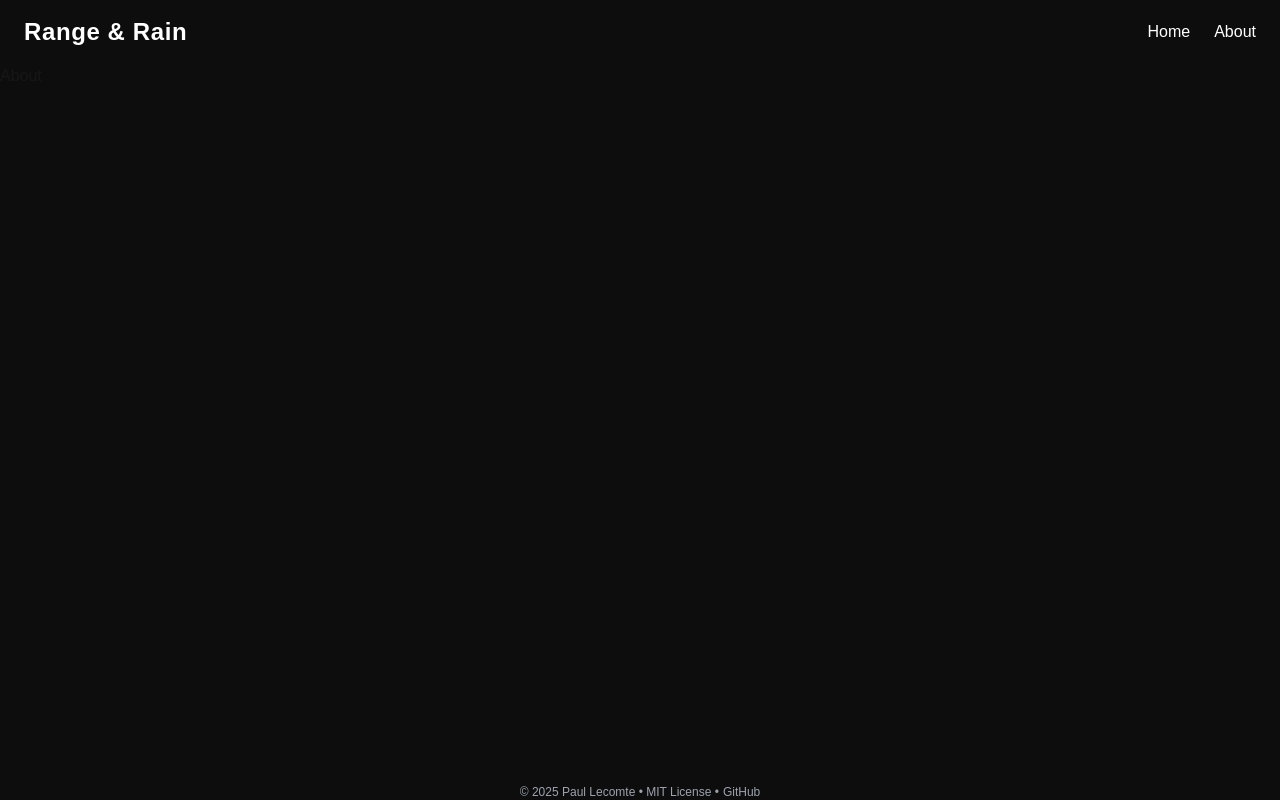
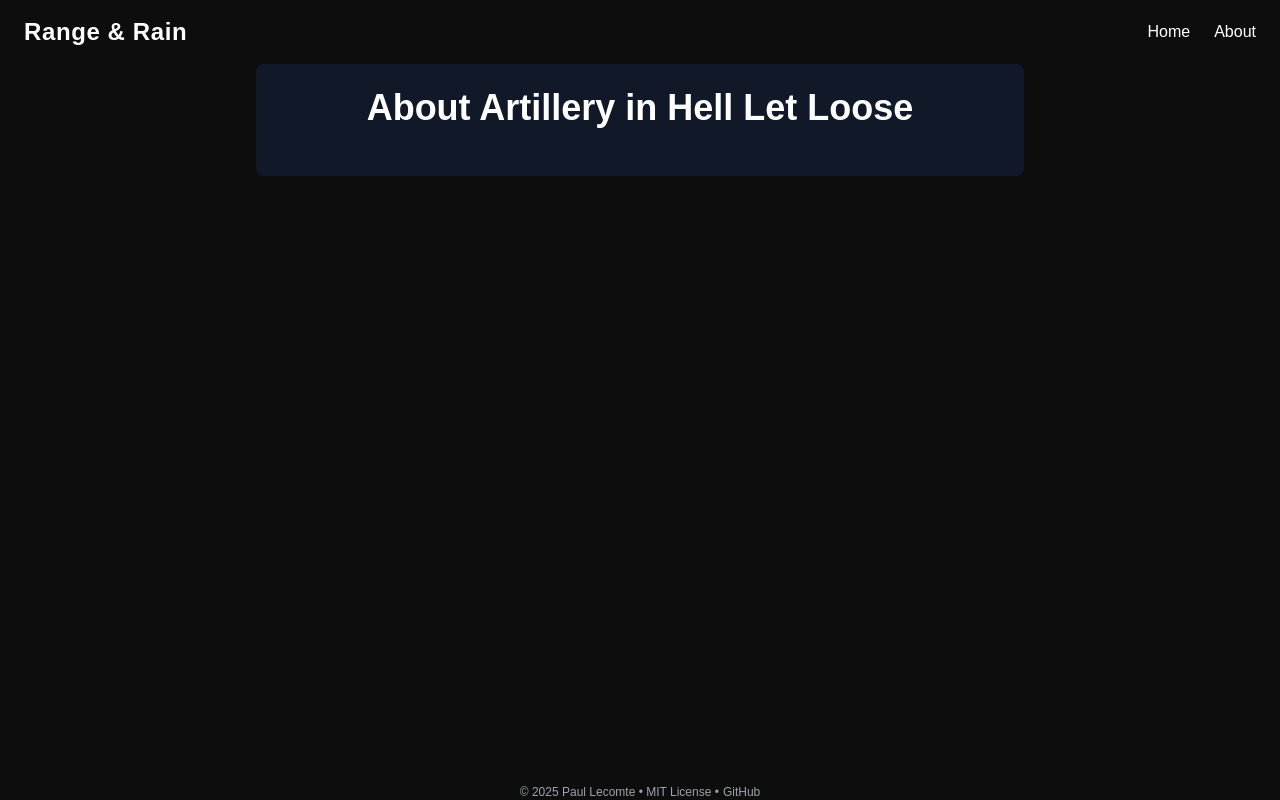
Before and after one commit to Paul-Lecomte/RangeAndRain, a Next.js app: page /about in a window 1280 px wide. Built offline with nearby package versions, Linux system fonts and the light colour scheme.

Commit message:
created the strcuture

```diff
--- a/src/app/about/page.js
+++ b/src/app/about/page.js
@@ -1,7 +1,7 @@
 const Page = () => {
     return (
-        <div>
-            About
+        <div className="max-w-3xl mx-auto p-6 bg-gray-900 text-white rounded-lg">
+            <h1 className="text-4xl font-bold mb-6 text-center">About Artillery in Hell Let Loose</h1>
         </div>
     );
 };
```
